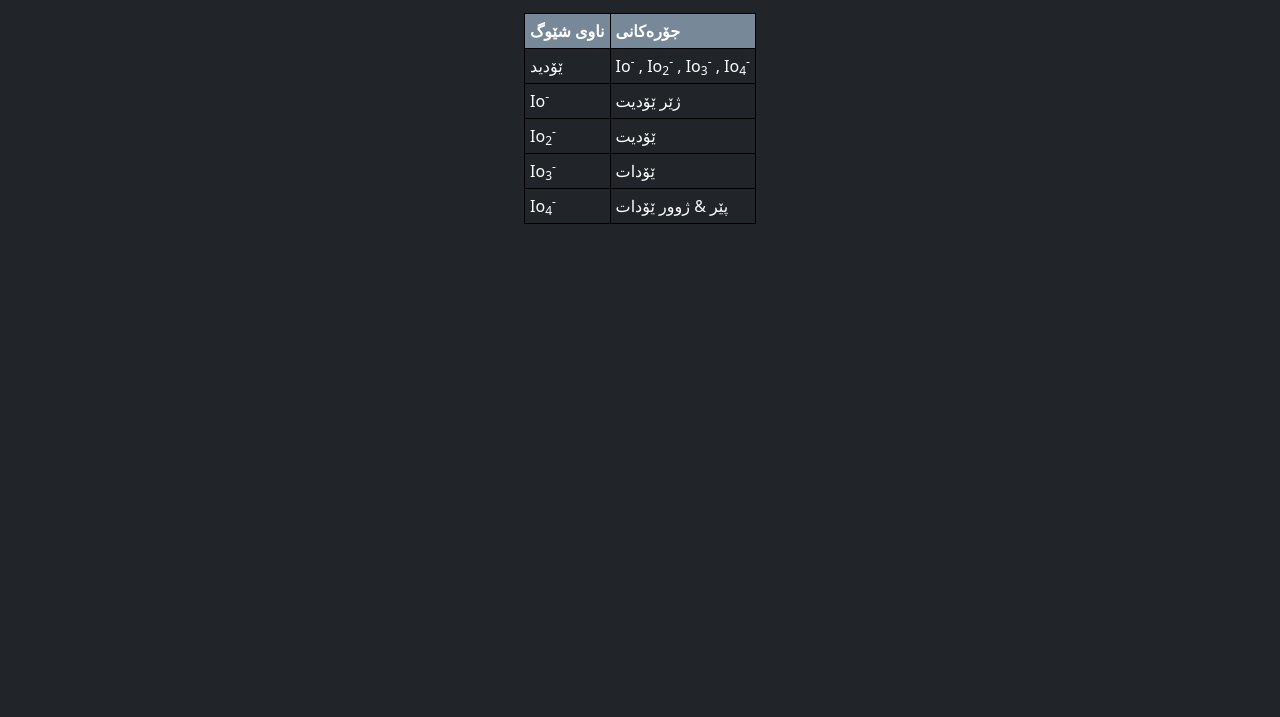
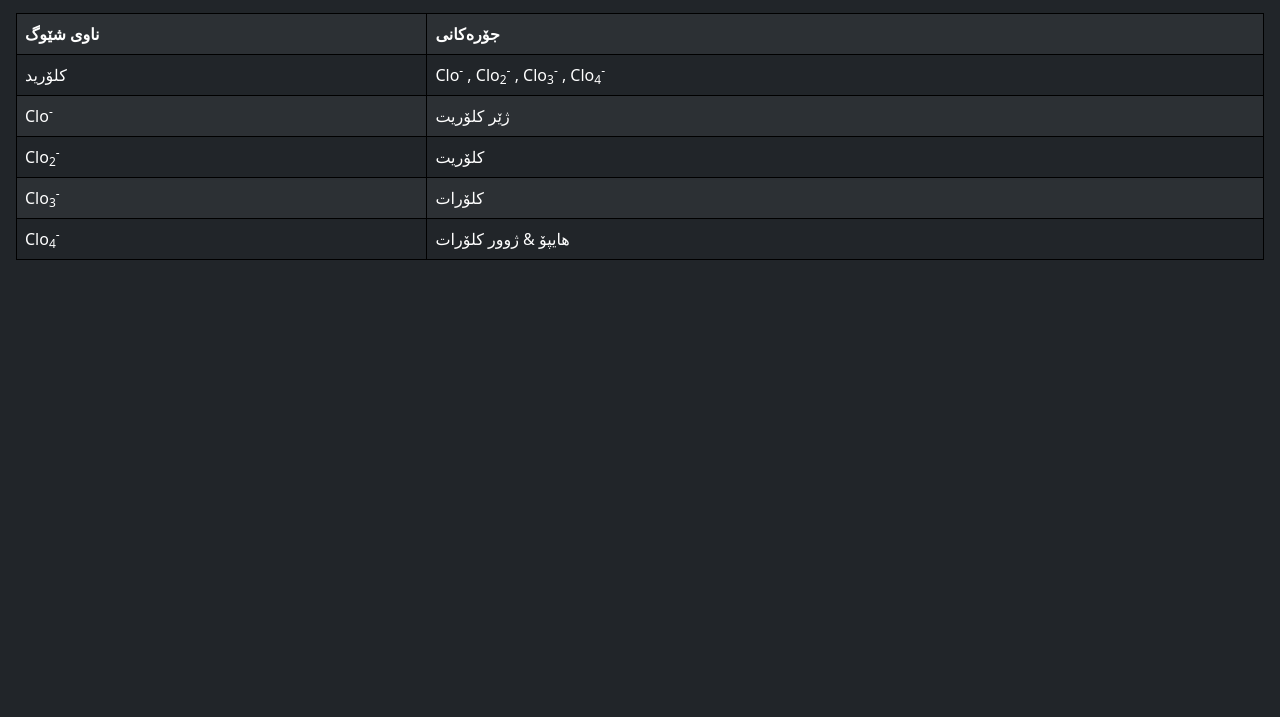
Before and after one commit to BlockerSL/I, a plain HTML site: page index.html in a window 1280 px wide. Shown: the part 83-800 px from the top of the page. Drawn offline with nearby package versions, Linux system fonts and the light colour scheme.

Commit message:
Update index.html

```diff
--- a/index.html
+++ b/index.html
@@ -1,14 +1,13 @@
 <!DOCTYPE html>
 
-  <html>
+<html class="col-sm-14">
 <head>
 
 <link href="https://cdn.jsdelivr.net/npm/bootstrap@5.0.0/dist/css/bootstrap.min.css" rel="stylesheet">
 
     <meta charset="utf-8">
     <title>Welcomr</title>
-  <h1 align="center">ێۆدید</h1>
-
+<h1 align="center">کلۆرید</h1>
 <br/>
 </head>
 <body class="p-3 mb-2 bg-dark text-white" >
@@ -30,7 +29,7 @@
 
     <body>
 
-      <table>
+    <table class="table table-dark table-striped">
 
       <tr>
         <th style="background-color: #778899;">ناوی شێوگ</th>
@@ -38,32 +37,34 @@
       </tr>
       <tr>
 
-          <td>ێۆدید</td>
-          <td>Io<sup>-</sup> , Io<sub>2</sub><sup>-</sup> , Io<sub>3</sub><sup>-</sup> , Io<sub>4</sub><sup>-</sup></td>
+        <td>کلۆرید</td>
+        <td>Clo<sup>-</sup> , Clo<sub>2</sub><sup>-</sup> , Clo<sub>3</sub><sup>-</sup> , Clo<sub>4</sub><sup>-</sup></td>
       </tr>
 <tr>
 
-  <td>Io<sup>-</sup></td>
-  <td> ژێر ێۆدیت </td>
+<td>Clo<sup>-</sup></td>
+<td> ژێر کلۆریت </td>
 
 </tr>
 
 
 <tr>
-  <td>Io<sub>2</sub><sup>-</sup></td>
-  <td>ێۆدیت</td>
+<td>Clo<sub>2</sub><sup>-</sup></td>
+<td>کلۆریت</td>
 </tr>
    <tr>
-  <td>Io<sub>3</sub><sup>-</sup></td>
-  <td>ێۆدات</td>
+<td>Clo<sub>3</sub><sup>-</sup></td>
+<td>کلۆرات</td>
 </tr>
 <tr>
-  <td>Io<sub>4</sub><sup>-</sup></td>
-  <td>پێر & ژوور  ێۆدات</td>
+<td>Clo<sub>4</sub><sup>-</sup></td>
+<td>هایپۆ & ژوور کلۆرات</td>
 </tr>
 
     </table>
 </center>
+
+
 
 </body>
 <style>
@@ -81,4 +82,5 @@
 
 }
 </style>
+
 </html>
```
Lines whose indentation alone changed are shown as unchanged.
